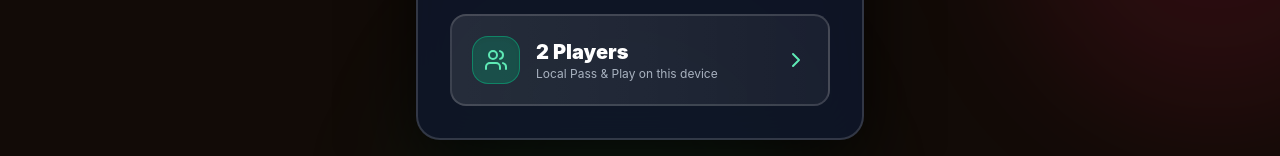
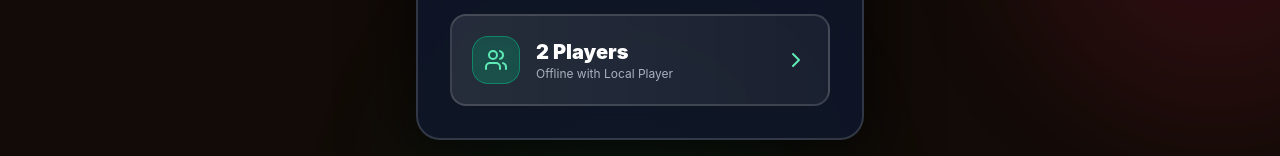
Before and after one commit to Mustafa25008/customized-solo-guti, a React (Vite) app: page / in a window 1280 px wide. Shown: the part 534-690 px from the top of the page. Built offline with nearby package versions, Linux system fonts and the light colour scheme.

Commit message:
Remove AI difficulty descriptions and update local player text

```diff
--- a/src/App.tsx
+++ b/src/App.tsx
@@ -1833,9 +1833,6 @@ export function App() {
                                   Novice
                                 </span>
                               </div>
-                              <div className="text-[11px] text-slate-300/80">
-                                Shallow look-ahead &amp; forgiving moves
-                              </div>
                             </div>
                           </div>
                           <Play className="w-4 h-4 text-emerald-300 group-hover:translate-x-0.5 transition" />
@@ -1865,9 +1862,6 @@ export function App() {
                                   Tactician
                                 </span>
                               </div>
-                              <div className="text-[11px] text-slate-300/80">
-                                3-ply tactical search &amp; capture combos
-                              </div>
                             </div>
                           </div>
                           <Play className="w-4 h-4 text-sky-300 group-hover:translate-x-0.5 transition" />
@@ -1897,9 +1891,6 @@ export function App() {
                                   Grandmaster
                                 </span>
                               </div>
-                              <div className="text-[11px] text-slate-300/80">
-                                Deep 4–6 ply Alpha-Beta Minimax engine
-                              </div>
                             </div>
                           </div>
                           <Play className="w-4 h-4 text-rose-300 group-hover:translate-x-0.5 transition" />
@@ -1931,7 +1922,7 @@ export function App() {
                         2 Players
                       </div>
                       <div className="text-xs text-slate-300/80">
-                        Local Pass &amp; Play on this device
+                        Offline with Local Player
                       </div>
                     </div>
                   </div>
```
